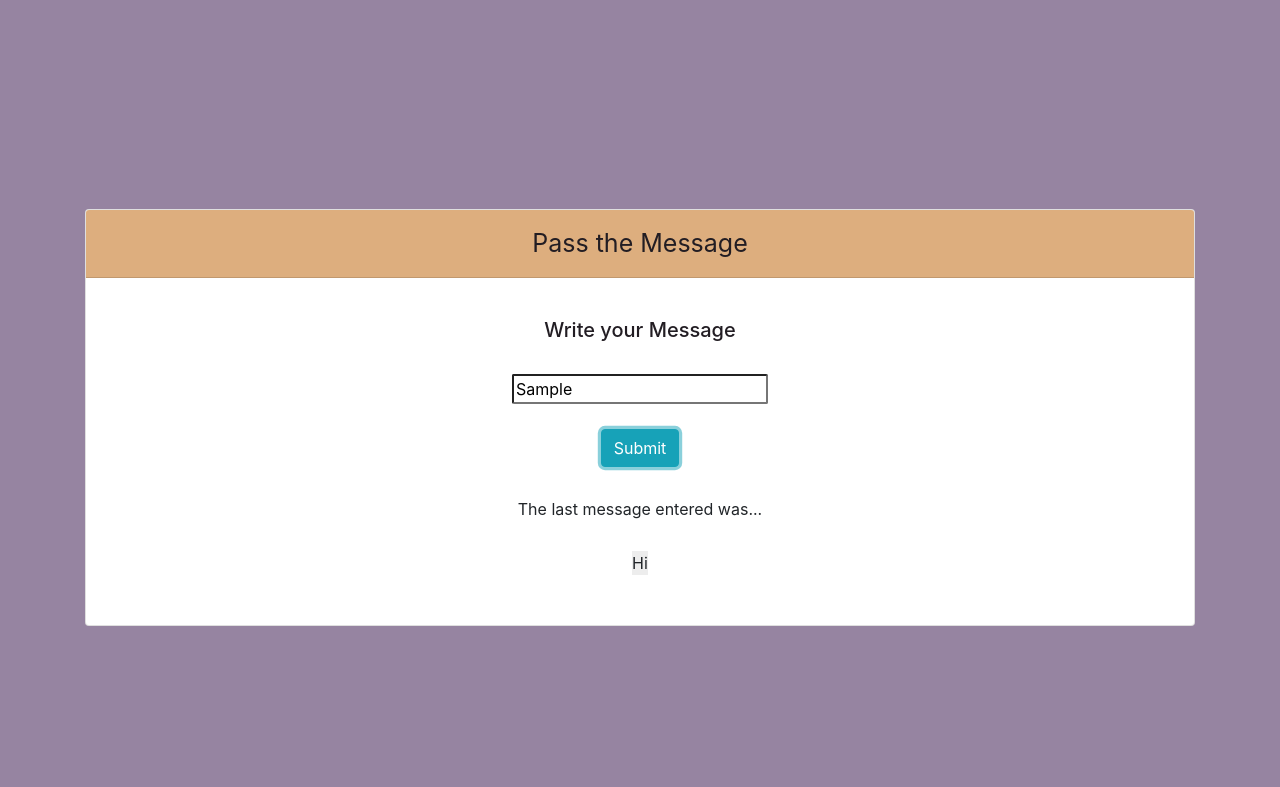
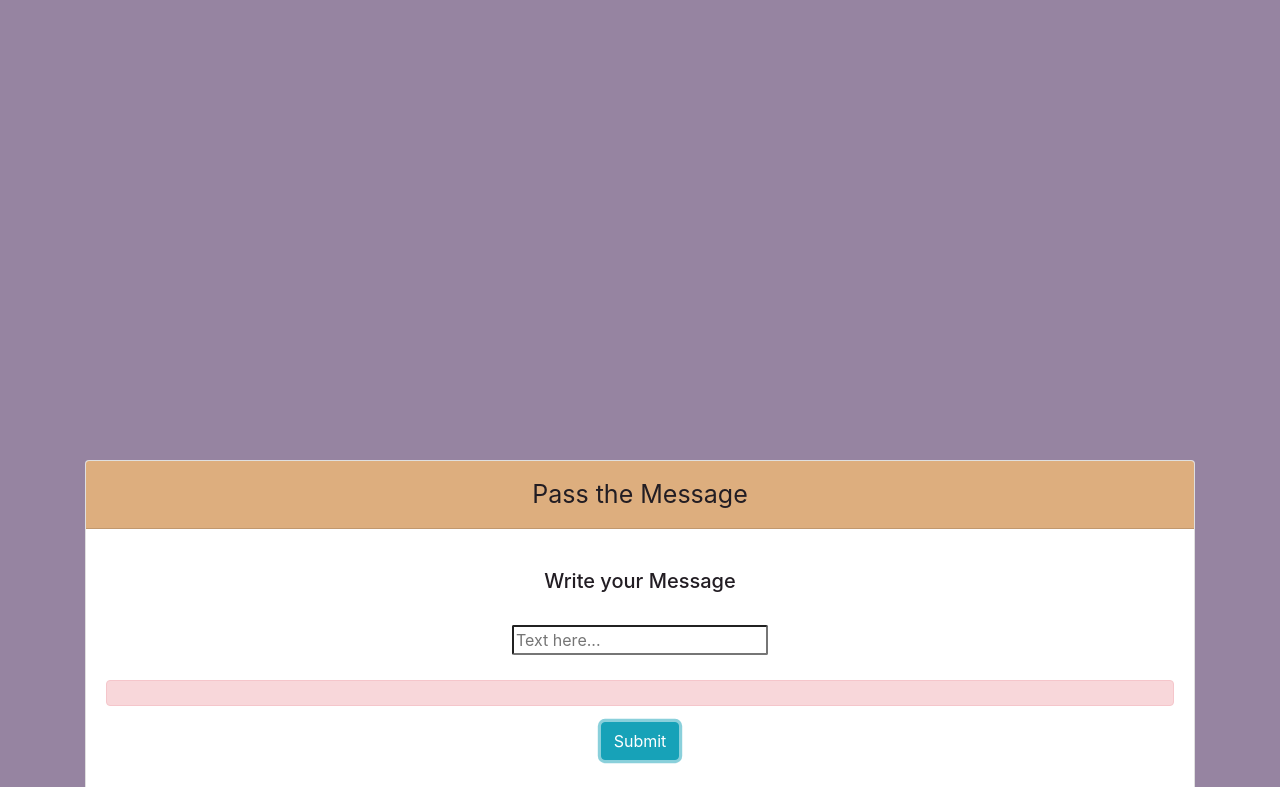
Before and after one commit to JulianEhiem/pass-the-message, a plain HTML site: page index.html in a window 1280 px wide. Both pictures are taken after typing "Sample" into the empty fields and a click on the button "Submit". Shown: the top 787 px of the page. Drawn offline with Linux system fonts and the light colour scheme.

Commit message:
added js functionality to button

```diff
--- a/css/main.css
+++ b/css/main.css
@@ -47,7 +47,7 @@ body {
   background: var(--primary-color);
   display: grid;
   grid-template-columns: 20px 1fr 20px;
-  grid-template-rows: 0.5fr 1fr 0.5fr;
+  grid-template-rows: 1fr 1fr 1fr;
   grid-template-areas:
     ".. ..  .."
     ".. card .."
--- a/index.html
+++ b/index.html
@@ -45,9 +45,10 @@
             <div class="card-body">
                 <h5 class="card-title">Write your Message</h5>
                 <input type="text" name="message" id="message" placeholder="Text here..." focus><br>
+                <div class="error-message alert alert-danger"></div>
                 <button type="submit" id="messageSubmit" class="btn btn-info">Submit</button>
                 <p class="card-text">The last message entered was...</p>
-                <p class="previousMessage">Hi</p>
+                <p class="previousMessage"></p>
             </div>
         </div>
     </div>
--- a/js/app.js
+++ b/js/app.js
@@ -22,3 +22,28 @@
 //    }
 //})
 //})()
+
+const input = document.querySelector("#message");
+const submit = document.querySelector("#messageSubmit");
+const previousText = document.querySelector(".previousMessage");
+const error = document.querySelector(".error-message");
+
+submit.addEventListener("click", passMessage);
+
+function passMessage(e) {
+  e.preventDefault();
+  if (input.value.length === 0) {
+    error.innerHTML = "Please Enter a Value";
+  } else {
+    previousText.innerHTML = input.value;
+    error.innerHTML = "";
+  }
+
+  resetCard();
+}
+
+function resetCard() {
+  if (input.value.length !== 0) {
+    input.value = "";
+  }
+}
```
